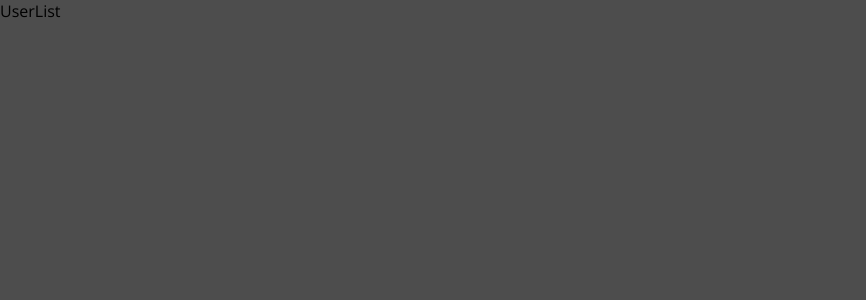
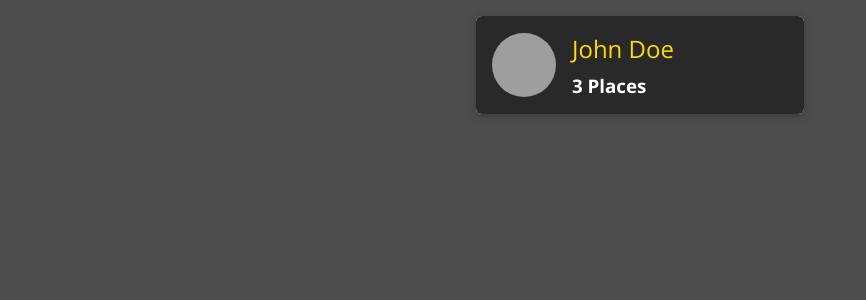
Before and after one commit to spere200/my-places-front-end, a React (Create React App) app: page / in a window 1280 px wide. Shown: the top 300 px of the page, without its empty margins (0-866 px from the left). Built offline with nearby package versions, Linux system fonts and the light colour scheme; grey boxes are pictures that could not be loaded; the HTML template or start-up script is replaced by a standard one.

Commit message:
Added seed content to the user list and some style components

```diff
--- a/src/App.jsx
+++ b/src/App.jsx
@@ -1,13 +1,13 @@
 import React from "react";
 import { Routes, Route } from "react-router-dom";
 
-import { UserList, UserItem } from "./user";
+import { Users } from "./user";
 import { NewPlace } from "./places";
 
 const App = () => {
   return (
     <Routes>
-      <Route path="/" element={<UserList />} />
+      <Route path="/" element={<Users />} />
       <Route path="/places/new" element={<NewPlace />} />
       <Route path="*" element={<h1>404: Not Found</h1>} />
     </Routes>
--- /dev/null
+++ b/src/shared/components/UIElements/Avatar.css
@@ -0,0 +1,15 @@
+.avatar {
+  width: 100%;
+  height: 100%;
+  display: flex;
+  justify-content: center;
+  align-items: center;
+}
+
+.avatar img {
+  display: block;
+  border-radius: 50%;
+  width: 100%;
+  height: 100%;
+  object-fit: cover;
+}
--- /dev/null
+++ b/src/shared/components/UIElements/Avatar.jsx
@@ -0,0 +1,17 @@
+import React from "react";
+
+import "./Avatar.css";
+
+const Avatar = (props) => {
+  return (
+    <div className={`avatar ${props.className}`} style={props.style}>
+      <img
+        src={props.image}
+        alt={props.alt}
+        style={{ width: props.width, height: props.width }}
+      />
+    </div>
+  );
+};
+
+export default Avatar;
--- /dev/null
+++ b/src/shared/components/UIElements/Card.css
@@ -0,0 +1,9 @@
+.card {
+  position: relative;
+  margin: 0;
+  box-shadow: 0 2px 8px rgba(0, 0, 0, 0.26);
+  border-radius: 6px;
+  padding: 1rem;
+  overflow: hidden;
+  background: white;
+}
--- /dev/null
+++ b/src/shared/components/UIElements/Card.jsx
@@ -0,0 +1,13 @@
+import React from "react";
+
+import "./Card.css";
+
+const Card = (props) => {
+  return (
+    <div className={`card ${props.className}`} style={props.style}>
+      {props.children}
+    </div>
+  );
+};
+
+export default Card;
--- /dev/null
+++ b/src/shared/components/UIElements/index.js
@@ -0,0 +1,7 @@
+import Avatar from './Avatar';
+import Card from './Card';
+
+export {
+  Avatar,
+  Card
+}
--- /dev/null
+++ b/src/user/components/UserItem.css
@@ -0,0 +1,49 @@
+.user-item {
+  margin: 1rem;
+  width: calc(45% - 2rem);
+  min-width: 17.5rem;
+}
+
+.user-item a {
+  display: flex;
+  align-items: center;
+  width: 100%;
+  height: 100%;
+  text-decoration: none;
+  padding: 1rem;
+  color: white;
+  background: #292929;
+}
+
+.user-item a:hover,
+.user-item a:active {
+  background: #ffd900;
+}
+
+.user-item__content {
+  padding: 0;
+}
+
+.user-item__image {
+  width: 4rem;
+  height: 4rem;
+  margin-right: 1rem;
+}
+
+.user-item__info h2 {
+  font-size: 1.5rem;
+  margin: 0 0 0.5rem 0;
+  font-weight: normal;
+  color: #ffd900;
+}
+
+.user-item:hover h2,
+.user-item:active h2,
+.user-item:hover h3,
+.user-item:active h3 {
+  color: #292929;
+}
+
+.user-item__info h3 {
+  margin: 0;
+}
--- a/src/user/components/UserItem.jsx
+++ b/src/user/components/UserItem.jsx
@@ -1,7 +1,28 @@
 import React from "react";
 
-const UserItem = () => {
-  return <div>UserItem</div>;
+import { Avatar, Card } from "../../shared/components/UIElements";
+
+import "./UserItem.css";
+import { Link } from "react-router-dom";
+
+const UserItem = (props) => {
+  return (
+    <li className="user-item">
+      <Card className="user-item__content">
+        <Link to={`/${props.id}/places`}>
+          <div className="user-item__image">
+            <Avatar image={props.image} alt={props.name} />
+          </div>
+          <div className="user-item__info">
+            <h2>{props.name}</h2>
+            <h3>
+              {props.placeCount} {props.placeCount === 1 ? "Place" : "Places"}
+            </h3>
+          </div>
+        </Link>
+      </Card>
+    </li>
+  );
 };
 
 export default UserItem;
--- /dev/null
+++ b/src/user/components/UserList.css
@@ -0,0 +1,10 @@
+.user-list {
+  list-style: none;
+  margin: 0 auto;
+  padding: 0;
+  width: 90%;
+  max-width: 50rem;
+  display: flex;
+  justify-content: center;
+  flex-wrap: wrap;
+}
--- a/src/user/components/UserList.jsx
+++ b/src/user/components/UserList.jsx
@@ -1,6 +1,31 @@
 import React from "react";
 
-const UserList = () => {
+import "./UserList.css";
+import UserItem from "./UserItem";
+
+const UserList = (props) => {
+  if (props.items.length === 0) {
+    return (
+      <div className="center">
+        <h2>No Users Found.</h2>
+      </div>
+    );
+  } else {
+    return (
+      <ul className="user-list">
+        {props.items.map((user) => (
+          <UserItem
+            key={user.id}
+            id={user.id}
+            image={user.image}
+            name={user.name}
+            placeCount={user.places}
+          />
+        ))}
+      </ul>
+    );
+  }
+
   return <div>UserList</div>;
 };
 
--- a/src/user/index.js
+++ b/src/user/index.js
@@ -1,7 +1,9 @@
 import UserList from './components/UserList';
 import UserItem from './components/UserItem';
+import Users from './pages/Users';
 
 export {
   UserList,
-  UserItem
+  UserItem,
+  Users,
 };
--- /dev/null
+++ b/src/user/pages/Users.jsx
@@ -0,0 +1,18 @@
+import React from "react";
+import UserList from "../components/UserList";
+
+const SEED_USERS = [
+  {
+    id: "u1",
+    name: "John Doe",
+    image:
+      "https://images.pexels.com/photos/839011/pexels-photo-839011.jpeg?auto=compress&cs=tinysrgb&dpr=2&h=750&w=1260",
+    places: 3,
+  },
+];
+
+const Users = () => {
+  return <UserList items={SEED_USERS} />;
+};
+
+export default Users;
```
